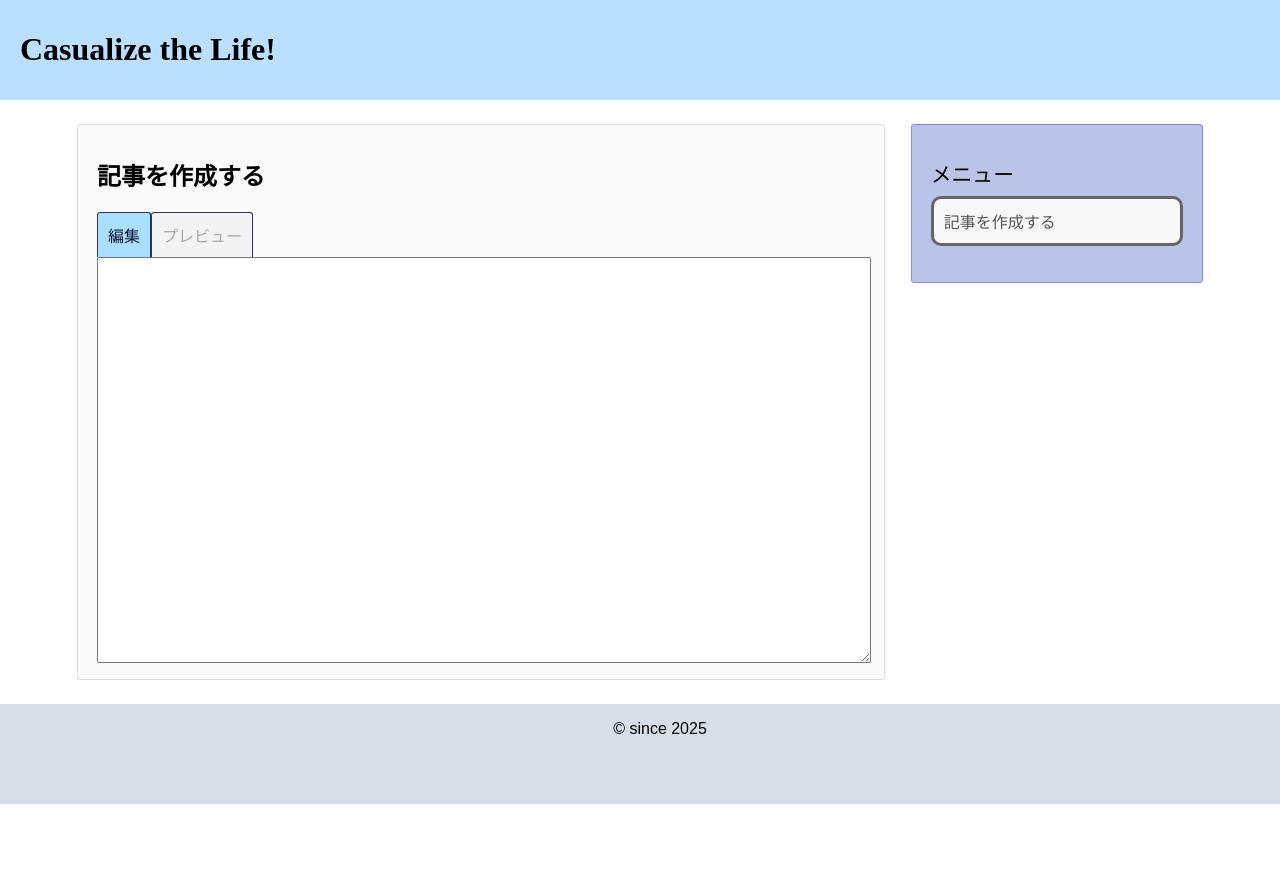
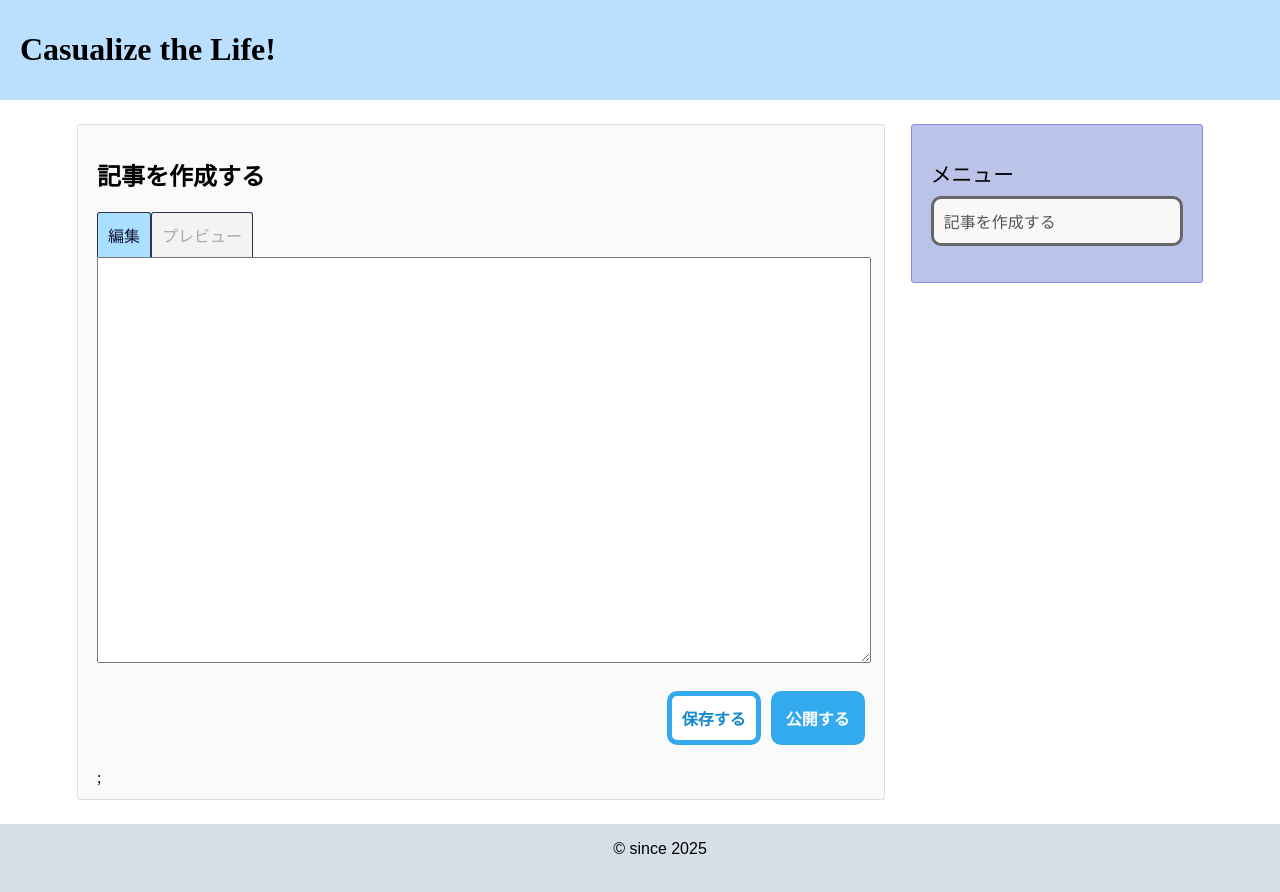
Before and after one commit to grkon03/newblog, a React (Create React App) app in the folder frontend/: page /admin/createarticle in a window 1280 px wide. Shown: the top 892 px of the page. Before the commit the page ends 804 px from the top, so only its background shows below. Built offline with nearby package versions, Linux system fonts and the light colour scheme; a web font is replaced by a local one.

Commit message:
impl submit button

```diff
--- a/frontend/package.json
+++ b/frontend/package.json
@@ -11,6 +11,7 @@
     "@types/node": "^16.18.126",
     "@types/react": "^19.1.8",
     "@types/react-dom": "^19.1.6",
+    "@types/react-modal": "^3.16.3",
     "@types/react-router-dom": "^5.3.3",
     "dayjs": "^1.11.13",
     "katex": "^0.16.22",
@@ -18,6 +19,7 @@
     "react": "^19.1.0",
     "react-dom": "^19.1.0",
     "react-markdown": "^10.1.0",
+    "react-modal": "^3.16.3",
     "react-router-dom": "^7.6.2",
     "react-scripts": "5.0.1",
     "rehype-katex": "^7.0.1",
--- a/frontend/src/App.tsx
+++ b/frontend/src/App.tsx
@@ -1,9 +1,12 @@
 import React from 'react';
 import { BrowserRouter, Route, Routes } from 'react-router-dom';
+import Modal from 'react-modal';
 import './App.css';
 import './whole.css';
 import 'katex/dist/katex.min.css';
 import { MyRoutes } from './routes';
+
+Modal.setAppElement('#root');
 
 function App() {
   return (
--- /dev/null
+++ b/frontend/src/admin/components/submitbuttons.module.css
@@ -0,0 +1,87 @@
+.submitwrapper {
+  text-align: right;
+  margin: 3vh 0;
+}
+
+.buttondefault {
+  display: inline-block;
+  padding: 10px;
+  border: 5px solid #3ae;
+  border-radius: 10px;
+  cursor: pointer;
+  font-weight: 600;
+  user-select: none;
+
+  @media (hover: hover) {
+    &:hover {
+      text-decoration: underline;
+    }
+  }
+}
+
+.save {
+  margin-left: 10px;
+  background: white;
+  color: #18c;
+
+  &:active {
+    background: #eee;
+  }
+}
+
+.publish {
+  margin-left: 10px;
+  background: #3ae;
+  color: white;
+
+  &:active {
+    background: #18c;
+    border-color: #18c;
+  }
+}
+
+.popup {
+  text-align: center;
+  color: #345;
+  background-color: #eef;
+  padding: 20px;
+  border-radius: 10px;
+  width: 50vw;
+  margin: auto;
+  position: relative;
+  top: 50%;
+  transform: translateY(-50%);
+  max-height: 90vh;
+  overflow-y: auto;
+  box-shadow: 0 0 20px rgba(0, 0, 0, 0.2);
+
+  .buttondefault {
+    margin: 0 10px;
+  }
+}
+
+.popupmessage {
+  font-size: 20px;
+  margin: 10px;
+}
+
+.popupcancel {
+  margin-left: 10px;
+  background: white;
+  color: #18c;
+
+  &:active {
+    background: #eee;
+  }
+}
+
+.popupok {
+  margin-left: 10px;
+  background: #3ae;
+  color: white;
+
+  &:active {
+    background: #18c;
+    border-color: #18c;
+  }
+}
--- /dev/null
+++ b/frontend/src/admin/components/submitbuttons.tsx
@@ -0,0 +1,52 @@
+import React, { useState } from 'react';
+import Modal from 'react-modal';
+import styles from './submitbuttons.module.css';
+
+type Props = {
+  onSaveClick: () => void;
+  onPublishClick: () => void;
+};
+
+const SubmitButtons: React.FC<Props> = ({ onSaveClick, onPublishClick }) => {
+  const [isOpen, setIsOpen] = useState(false);
+  return (
+    <div>
+      <div className={styles.submitwrapper}>
+        <div
+          className={`${styles.buttondefault} ${styles.save}`}
+          onClick={onSaveClick}
+        >
+          保存する
+        </div>
+        <div
+          className={`${styles.buttondefault} ${styles.publish}`}
+          onClick={() => setIsOpen(true)}
+        >
+          公開する
+        </div>
+      </div>
+      <Modal isOpen={isOpen} className={styles.popup}>
+        <div className={styles.popupmessage}>本当に公開しますか？</div>
+        <div className={styles.popupbottons}>
+          <div
+            onClick={() => setIsOpen(false)}
+            className={`${styles.popupcancel} ${styles.buttondefault}`}
+          >
+            キャンセル
+          </div>
+          <div
+            onClick={() => {
+              onPublishClick();
+              setIsOpen(false);
+            }}
+            className={`${styles.popupok} ${styles.buttondefault}`}
+          >
+            公開する
+          </div>
+        </div>
+      </Modal>
+      ;
+    </div>
+  );
+};
+export default SubmitButtons;
--- a/frontend/src/admin/createarticle.tsx
+++ b/frontend/src/admin/createarticle.tsx
@@ -1,6 +1,7 @@
 import React, { useState } from 'react';
 import MDEditor from './components/mdeditor';
 import MDPreview from './components/mdpreview';
+import SubmitButtons from './components/submitbuttons';
 import { MainAreaProps, InitSideArea } from '../types';
 import { AdminSA } from '../base-component/sidearea/admin';
 import styles from './createarticle.module.css';
@@ -22,6 +23,9 @@ const CreateArticle: React.FC<Props> = ({ mainareaprops }) => {
     setSelectedTab(s);
   };
   const isSelected = (s: SelectedTab) => s === selectedTab;
+
+  const handleSaveClick = () => {};
+  const handlePublishClick = () => {};
 
   return (
     <div>
@@ -52,6 +56,10 @@ const CreateArticle: React.FC<Props> = ({ mainareaprops }) => {
           <MDPreview MDtext={MDtext} images={uploadedImages} />
         </div>
       </div>
+      <SubmitButtons
+        onSaveClick={handleSaveClick}
+        onPublishClick={handlePublishClick}
+      />
     </div>
   );
 };
```
Also changed, not shown: 1 other file (tests, documents, lock files or other folders).
